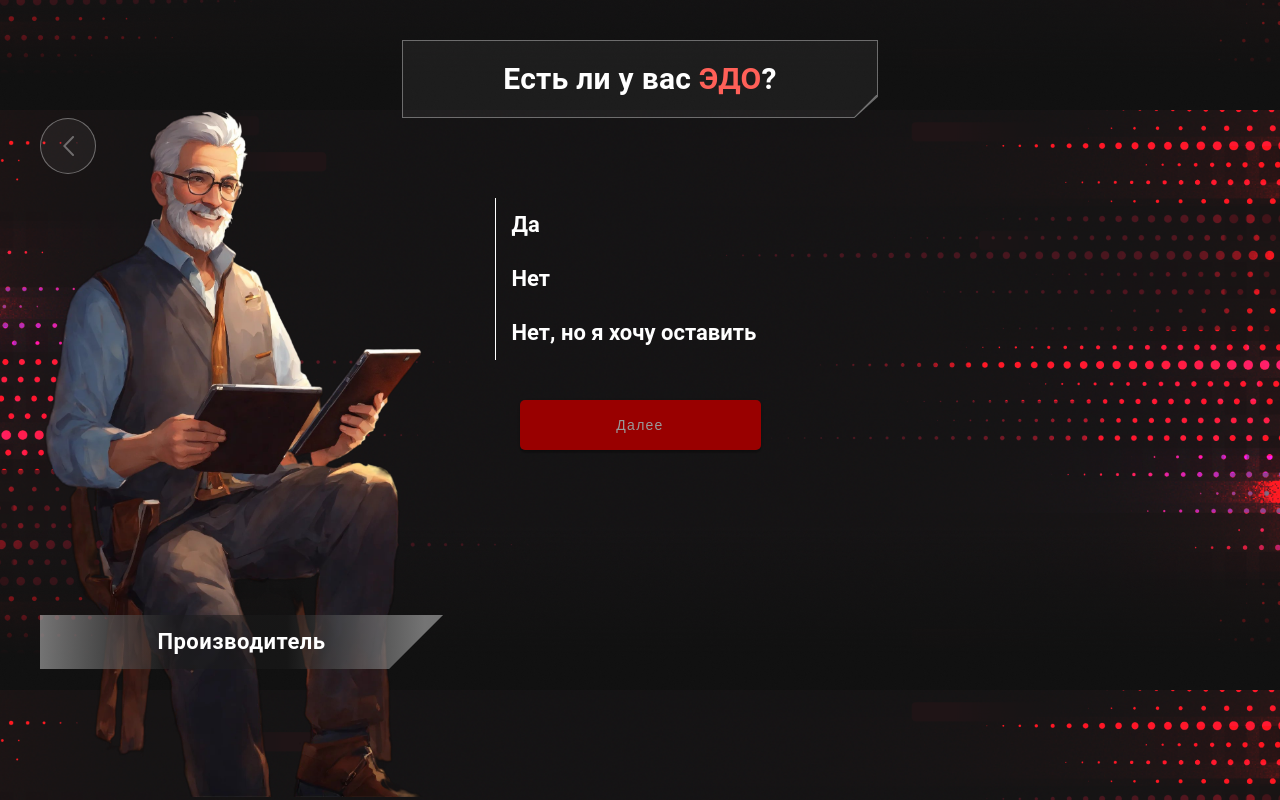
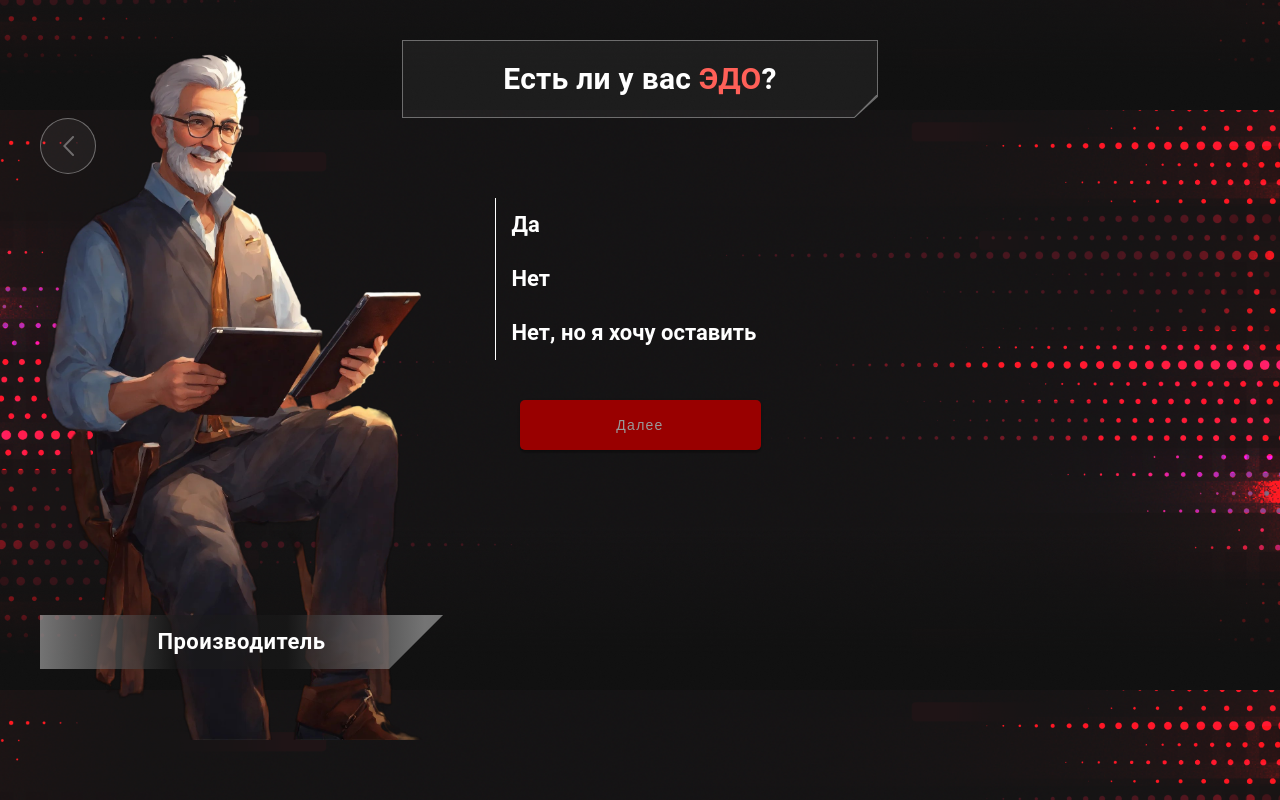
Before and after one commit to mot9igit/DartAgencyTask, a Vue app: page /edo in a window 1280 px wide. Built offline with nearby package versions, Linux system fonts and the light colour scheme.

Commit message:
Фикс размеров изображения в ЭДО

```diff
--- a/src/views/Edo.vue
+++ b/src/views/Edo.vue
@@ -160,6 +160,7 @@ export default defineComponent({
 
 	&__img-container {
 		position: relative;
+		height: 95%;
 
 		@include tablet-mobile-average {
 			height: 310px;
```
